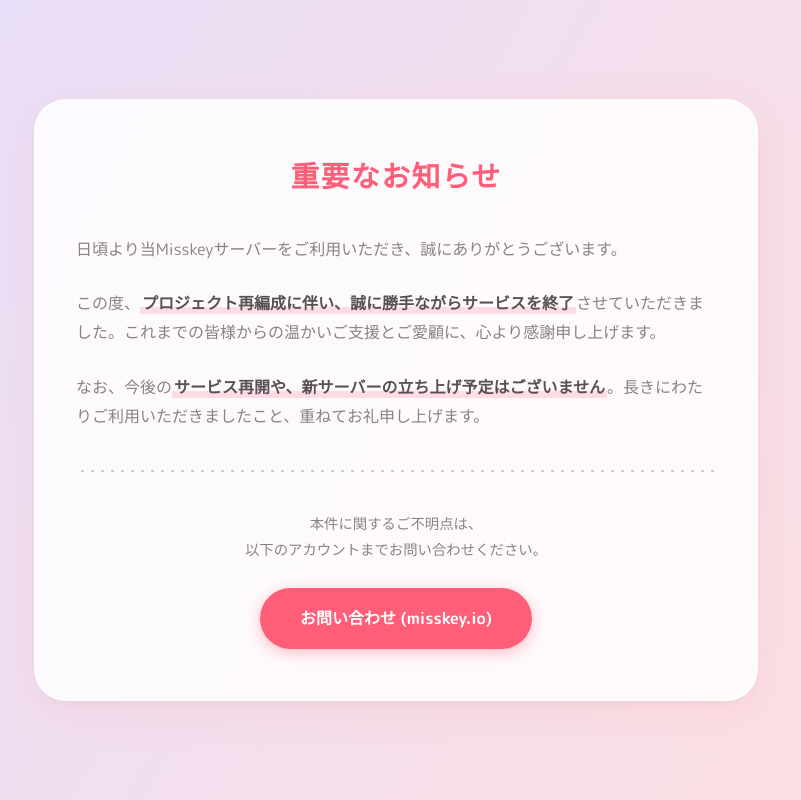
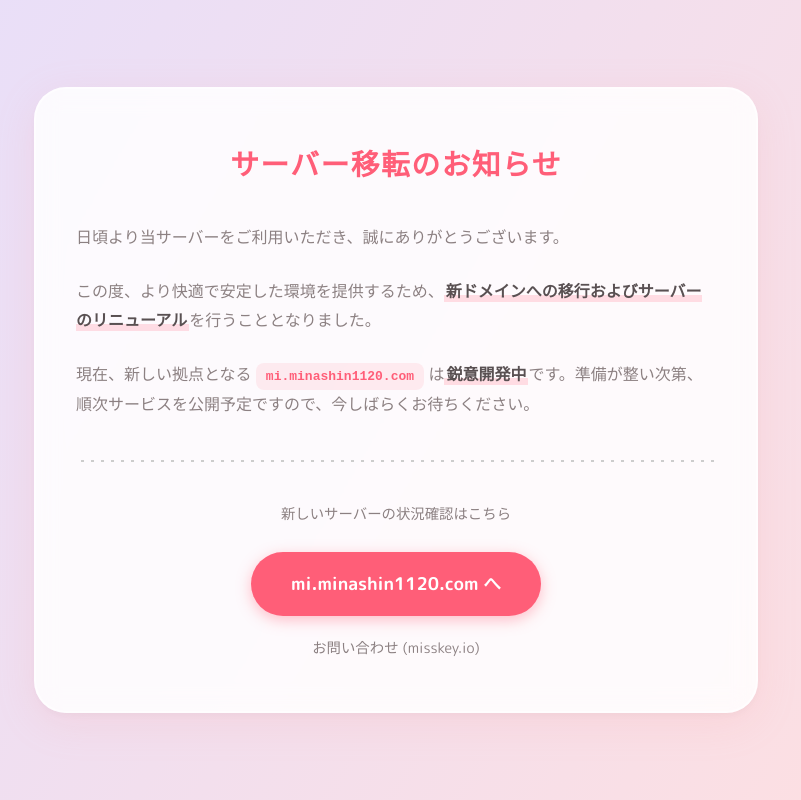
Before and after one commit to Minashin1120/misskey-exist, a plain HTML site: page index.html in a window 1280 px wide. Shown: the whole page, without its empty margins (244-1045 px from the left). Drawn offline with Linux system fonts and the light colour scheme.

Commit message:
Update title and content for server migration notice

```diff
--- a/index.html
+++ b/index.html
@@ -3,13 +3,14 @@
 <head>
     <meta charset="UTF-8">
     <meta name="viewport" content="width=device-width, initial-scale=1.0">
-    <title>サービス終了のお知らせ</title>
+    <title>サーバー移転とリニューアルのお知らせ</title>
     <link href="https://fonts.googleapis.com/css2?family=M+PLUS+Rounded+1c:wght@400;500;700&display=swap" rel="stylesheet">
     <style>
         :root {
             /* Misskeyライクな配色設定 */
             --primary-pink: #ff5e78;
             --secondary-pink: #ff8fa3;
+            --accent-blue: #7baaf7;
             --text-color: #595052;
             --text-light: #8c8082;
             --glass-bg: rgba(255, 255, 255, 0.85);
@@ -28,14 +29,12 @@
             justify-content: center;
             align-items: center;
 
-            /* 修正点：色の差を減らし、なめらかなパステルグラデーションに変更 */
+            /* なめらかなパステルグラデーション */
             background: linear-gradient(300deg, #ffc3d0, #ffdfdf, #e6dffc, #dceaff);
             background-size: 300% 300%;
-            /* 修正点：時間を20秒にし、動きをよりゆっくり、滑らかに */
             animation: smoothGradient 20s ease-in-out infinite alternate;
         }
 
-        /* アニメーション：対角線上にゆったりと移動させることで自然な変化に */
         @keyframes smoothGradient {
             0% { background-position: 0% 50%; }
             50% { background-position: 100% 50%; }
@@ -48,9 +47,8 @@
             margin: 0 auto;
             padding: 50px 40px;
 
-            /* グラスモーフィズム（すりガラス） */
+            /* グラスモーフィズム */
             background: var(--glass-bg);
-            /* 境界線を少しはっきりさせてボヤけ感を防ぐ */
             border: 2px solid var(--glass-border);
             border-radius: 32px;
             box-shadow: 0 10px 40px rgba(255, 150, 150, 0.15),
@@ -59,7 +57,6 @@
             -webkit-backdrop-filter: blur(12px);
         }
 
-        /* ポップアップアニメーション */
         @keyframes softPop {
             0% { opacity: 0; transform: scale(0.96) translateY(10px); }
             100% { opacity: 1; transform: scale(1) translateY(0); }
@@ -74,7 +71,7 @@
         .content-wrapper > p:nth-of-type(1).animated { animation-delay: 0.2s; }
         .content-wrapper > p:nth-of-type(2).animated { animation-delay: 0.3s; }
         .content-wrapper > p:nth-of-type(3).animated { animation-delay: 0.4s; }
-        .contact-section.animated { animation-delay: 0.5s; }
+        .action-section.animated { animation-delay: 0.5s; }
 
         h1 {
             font-size: 1.8em;
@@ -89,23 +86,29 @@
             font-size: 1em;
             margin-bottom: 1.6em;
             color: var(--text-light);
-            /* 読みやすさのために左揃え（スマホでは自然に見える） */
             text-align: left;
         }
 
-        /* マーカー風ハイライト */
         .highlight {
             font-weight: 700;
             color: var(--text-color);
-            /* 蛍光ペンのような下線スタイル */
             background: linear-gradient(transparent 70%, rgba(255, 200, 210, 0.6) 70%);
             padding: 0 2px;
+        }
+
+        .domain-badge {
+            display: inline-block;
+            background: rgba(255, 94, 120, 0.1);
+            color: var(--primary-pink);
+            padding: 2px 10px;
+            border-radius: 8px;
+            font-weight: 700;
+            font-family: monospace;
         }
 
         .separator {
             border: none;
             height: 2px;
-            /* ドット線に変更して可愛らしさをプラス */
             background-image: linear-gradient(to right, #ccc 33%, rgba(255,255,255,0) 0%);
             background-position: bottom;
             background-size: 10px 2px;
@@ -114,37 +117,50 @@
             opacity: 0.5;
         }
 
-        .contact-section {
+        .action-section {
             text-align: center;
             margin-top: 20px;
         }
 
-        .contact-section p {
+        .action-section p {
             text-align: center;
             font-size: 0.9em;
             margin-bottom: 24px;
         }
 
-        .contact-link {
+        .main-button {
             display: inline-flex;
             align-items: center;
             justify-content: center;
             text-decoration: none;
             font-weight: 700;
-            font-size: 1em;
+            font-size: 1.1em;
             padding: 16px 40px;
             border-radius: 999px;
             color: #fff;
             background: var(--primary-pink);
-            /* ふんわりした影 */
             box-shadow: 0 4px 15px rgba(255, 94, 120, 0.4);
             transition: all 0.3s ease;
+            margin-bottom: 20px;
         }
 
-        .contact-link:hover {
+        .main-button:hover {
             background: var(--secondary-pink);
             transform: translateY(-2px);
             box-shadow: 0 8px 20px rgba(255, 94, 120, 0.5);
+        }
+
+        .secondary-link {
+            display: block;
+            color: var(--text-light);
+            text-decoration: none;
+            font-size: 0.9em;
+            transition: color 0.2s;
+        }
+
+        .secondary-link:hover {
+            color: var(--primary-pink);
+            text-decoration: underline;
         }
 
         /* レスポンシブ調整 */
@@ -155,7 +171,7 @@
             h1 {
                 font-size: 1.5em;
             }
-            .contact-link {
+            .main-button {
                 width: 100%;
                 box-sizing: border-box;
             }
@@ -164,17 +180,22 @@
 </head>
 <body>
     <div class="content-wrapper">
-        <h1 class="animated">重要なお知らせ</h1>
+        <h1 class="animated">サーバー移転のお知らせ</h1>
 
-        <p class="animated">日頃より当Misskeyサーバーをご利用いただき、誠にありがとうございます。</p>
-        <p class="animated">この度、<span class="highlight">プロジェクト再編成に伴い、誠に勝手ながらサービスを終了</span>させていただきました。これまでの皆様からの温かいご支援とご愛顧に、心より感謝申し上げます。</p>
-        <p class="animated">なお、今後の<span class="highlight">サービス再開や、新サーバーの立ち上げ予定はございません</span>。長きにわたりご利用いただきましたこと、重ねてお礼申し上げます。</p>
+        <p class="animated">日頃より当サーバーをご利用いただき、誠にありがとうございます。</p>
+
+        <p class="animated">この度、より快適で安定した環境を提供するため、<span class="highlight">新ドメインへの移行およびサーバーのリニューアル</span>を行うこととなりました。</p>
+
+        <p class="animated">現在、新しい拠点となる <span class="domain-badge">mi.minashin1120.com</span> は<span class="highlight">鋭意開発中</span>です。準備が整い次第、順次サービスを公開予定ですので、今しばらくお待ちください。</p>
 
         <hr class="separator animated">
 
-        <div class="contact-section animated">
-            <p>本件に関するご不明点は、<br>以下のアカウントまでお問い合わせください。</p>
-            <a href="https://misskey.io/@Minashin1120" class="contact-link" target="_blank" rel="noopener">
+        <div class="action-section animated">
+            <p>新しいサーバーの状況確認はこちら</p>
+            <a href="https://mi.minashin1120.com" class="main-button">
+                mi.minashin1120.com へ
+            </a>
+            <a href="https://misskey.io/@Minashin1120" class="secondary-link" target="_blank" rel="noopener">
                 お問い合わせ (misskey.io)
             </a>
         </div>
```
